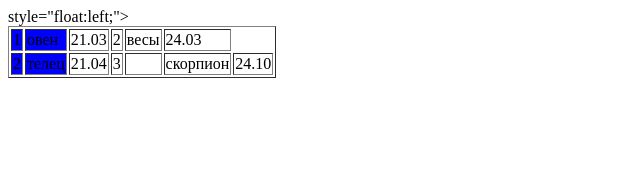
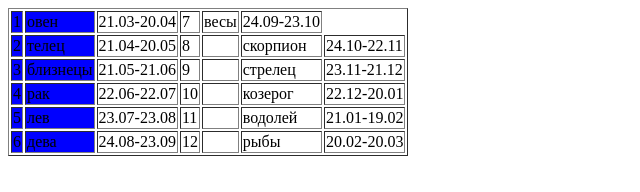
Before and after one commit to olga534olga/index.html2, a plain HTML site: page table2.html in a window 1280 px wide. Shown: the whole page, without its empty margins (0-640 px from the left). Drawn offline with Linux system fonts and the light colour scheme.

Commit message:
задание 4

```diff
--- a/table2.html
+++ b/table2.html
@@ -6,25 +6,55 @@
     <meta charset="utf-8">
     </head>
     <body>
-        <table border="1"> style="float:left;">
+        <table border="1">
          <colgroup span="2" bgcolor="blue">
                 <tr>
                     <td>1</td>
                     <td>овен</td>
-                    <td>21.03</td>
-                    <td > 2</td>
+                    <td>21.03-20.04</td>
+                    <td> 7</td>
                     <td>весы</td>
-                    <td>24.03</td>
+                    <td>24.09-23.10</td>
                 </tr>
-
-
-                <tr>
+             <tr>
                     <td>2</td>
                     <td>телец</td>
-                    <td>21.04</td>
-                    <td>3<td>
+                    <td>21.04-20.05</td>
+                    <td>8<td>
                     <td>скорпион</td>
-                    <td>24.10</td>
+                    <td>24.10-22.11</td>
+                </tr>
+                <tr>
+                    <td>3</td>
+                    <td>близнецы</td>
+                    <td>21.05-21.06</td>
+                    <td>9<td>
+                    <td>стрелец</td>
+                    <td>23.11-21.12</td>
+                </tr>
+                <tr>
+                    <td>4</td>
+                    <td>рак</td>
+                    <td>22.06-22.07</td>
+                    <td>10<td>
+                    <td>козерог</td>
+                    <td>22.12-20.01</td>
+                </tr>
+                <tr>
+                    <td>5</td>
+                    <td>лев</td>
+                    <td>23.07-23.08</td>
+                    <td>11<td>
+                    <td>водолей</td>
+                    <td>21.01-19.02</td>
+                </tr>
+                 <tr>
+                    <td>6</td>
+                    <td>дева</td>
+                    <td>24.08-23.09</td>
+                    <td>12<td>
+                    <td>рыбы</td>
+                    <td>20.02-20.03</td>
                 </tr>
 
         </table>
```
Also changed, not shown: table/table3.html (added, +70 -0 lines).
